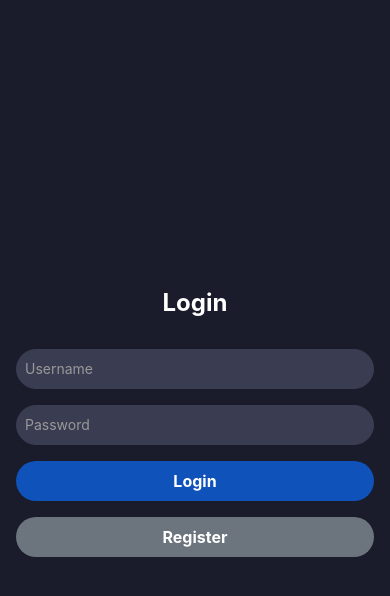
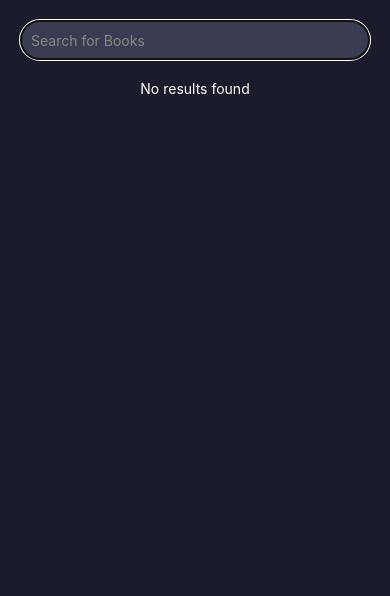
Before and after one commit to aorko01/Bishho_Shahitto_react_native, a React Native app: screen /Search in a window 390 px wide. Shown: the top 596 px of the page. Built offline with nearby package versions, Linux system fonts and the light colour scheme.

Commit message:
search front end back

```diff
--- a/App.tsx
+++ b/App.tsx
@@ -19,6 +19,7 @@ function App() {
         <Stack.Screen name="Main" component={BottomNavigation} />
         <Stack.Screen name="Catagory" component={Catagory} />
         <Stack.Screen name="IndividualBook" component={IndividualBook} />
+        <Stack.Screen name="Search" component={Search} />
       </Stack.Navigator>
     </NavigationContainer>
   );
--- a/src/screen/IndividualBook.tsx
+++ b/src/screen/IndividualBook.tsx
@@ -23,7 +23,7 @@ const userRatings = [
 
 // Dummy data for user reviews
 const userReviews = [
-  { id: 1, avatar: 'https://randomuser.me/api/portraits/men/6.jpg', name: 'Michael Scott', review: 'Amazing book! A must-read for everyone.The part of fucking in the pussy was just so juicy that i could not refrain myself from masterbating' },
+  { id: 1, avatar: 'https://randomuser.me/api/portraits/men/6.jpg', name: 'Michael Scott', review: 'Amazing book! A must-read for everyone.The part of fucking in the pussy was just so juicy that i could not refrain myself from' },
   { id: 2, avatar: 'https://randomuser.me/api/portraits/women/7.jpg', name: 'Pam Beesly', review: 'Loved the story and characters. Highly recommended.' },
   { id: 3, avatar: 'https://randomuser.me/api/portraits/men/8.jpg', name: 'Jim Halpert', review: 'Interesting plot but could have been shorter.' },
 ];
--- a/src/screen/Search.tsx
+++ b/src/screen/Search.tsx
@@ -1,10 +1,14 @@
-import React, { useRef, useState } from 'react';
-import { StyleSheet, Text, View, TextInput, Keyboard } from 'react-native';
+import React, { useRef, useState, useEffect } from 'react';
+import { StyleSheet, Text, View, TextInput, Keyboard, FlatList, Touchable, TouchableOpacity } from 'react-native';
 import { useFocusEffect } from '@react-navigation/native';
+import axiosInstance from '../utils/axiosInstance';  // Adjust the import path as necessary
+import { useNavigation } from '@react-navigation/native';
 
 export default function Search() {
+  const navigation = useNavigation();
   const [query, setQuery] = useState('');
-  const [result, setResult] = useState(null);
+  const [result, setResult] = useState([]);
+  const [loading, setLoading] = useState(false);
   const searchInputRef = useRef(null);
 
   useFocusEffect(
@@ -15,10 +19,34 @@ export default function Search() {
     }, [])
   );
 
-  const handleSearch = () => {
-    setResult(`Results for "${query}"`);
-    Keyboard.dismiss();
+  useEffect(() => {
+    if (query) {
+      handleSearch();
+    } else {
+      setResult([]);
+    }
+  }, [query]);
+
+  const handleSearch = async () => {
+    setLoading(true);
+    try {
+      const response = await axiosInstance.post('/books/get-searched-books', { search: query });
+      setResult(response.data.data); // Assuming the data structure is { data: books }
+    } catch (error) {
+      console.error(error);
+      setResult([]);
+    } finally {
+      setLoading(false);
+    }
   };
+
+  const renderItem = ({ item }) => (
+    <View style={styles.resultItem}>
+      <TouchableOpacity onPress={() => navigation.navigate('IndividualBook', { book: item })}>
+      <Text style={styles.resultText}>{item.title}</Text>
+      </TouchableOpacity>
+    </View>
+  );
 
   return (
     <View style={styles.container}>
@@ -31,7 +59,13 @@ export default function Search() {
         onChangeText={setQuery}
         onSubmitEditing={handleSearch}
       />
-      {result && <Text style={styles.result}>{result}</Text>}
+      {loading && <Text style={styles.loading}>Loading...</Text>}
+      <FlatList
+        data={result}
+        keyExtractor={(item) => item._id.toString()}
+        renderItem={renderItem}
+        ListEmptyComponent={<Text style={styles.noResults}>No results found</Text>}
+      />
     </View>
   );
 }
@@ -52,9 +86,20 @@ const styles = StyleSheet.create({
     borderColor: 'gray',
     borderWidth: 1,
   },
-  result: {
-    marginTop: 20,
-    fontSize: 18,
+  loading: {
+    color: '#fff',
+    textAlign: 'center',
+  },
+  noResults: {
+    color: '#fff',
+    textAlign: 'center',
+  },
+  resultItem: {
+    padding: 10,
+    borderBottomWidth: 1,
+    borderBottomColor: '#3a3c51',
+  },
+  resultText: {
     color: '#fff',
   },
 });
```
Also changed, not shown: src/navigation/MainStackNavigator.tsx (added, +17 -0 lines).
